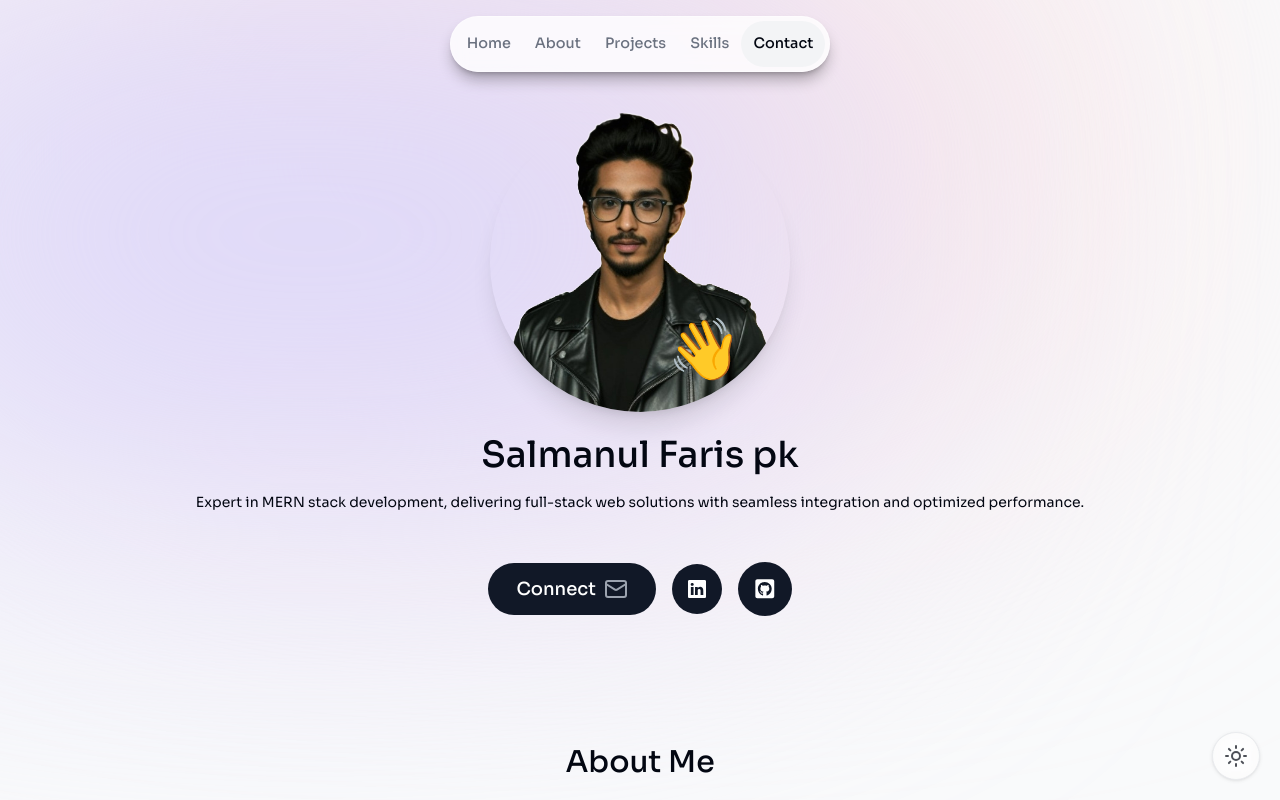
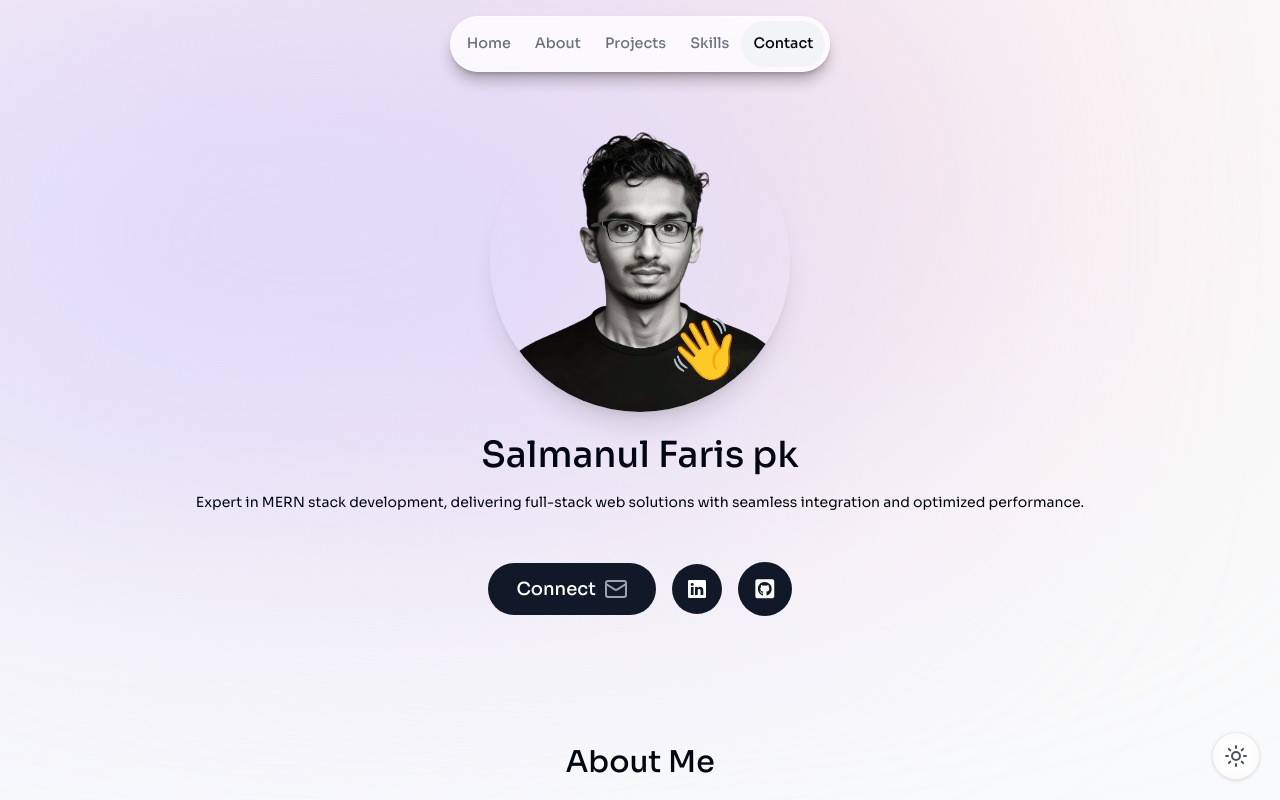
Before and after one commit to salman-faris-pk/Portfolio, a Next.js app: page / in a window 1280 px wide. Shown: the top 800 px of the page. Built offline with nearby package versions, Linux system fonts and the light colour scheme.

Commit message:
images minor

```diff
--- a/src/components/Intro.tsx
+++ b/src/components/Intro.tsx
@@ -37,7 +37,8 @@ const Intro = () => {
                  }}
                 >
                     <Image
-                     src='/jak1.png'
+                    //  src='/jak1.png'
+                    src='/pkk1.png'
                      alt='profile-img'
                      width="300"
                      height="200"
```
